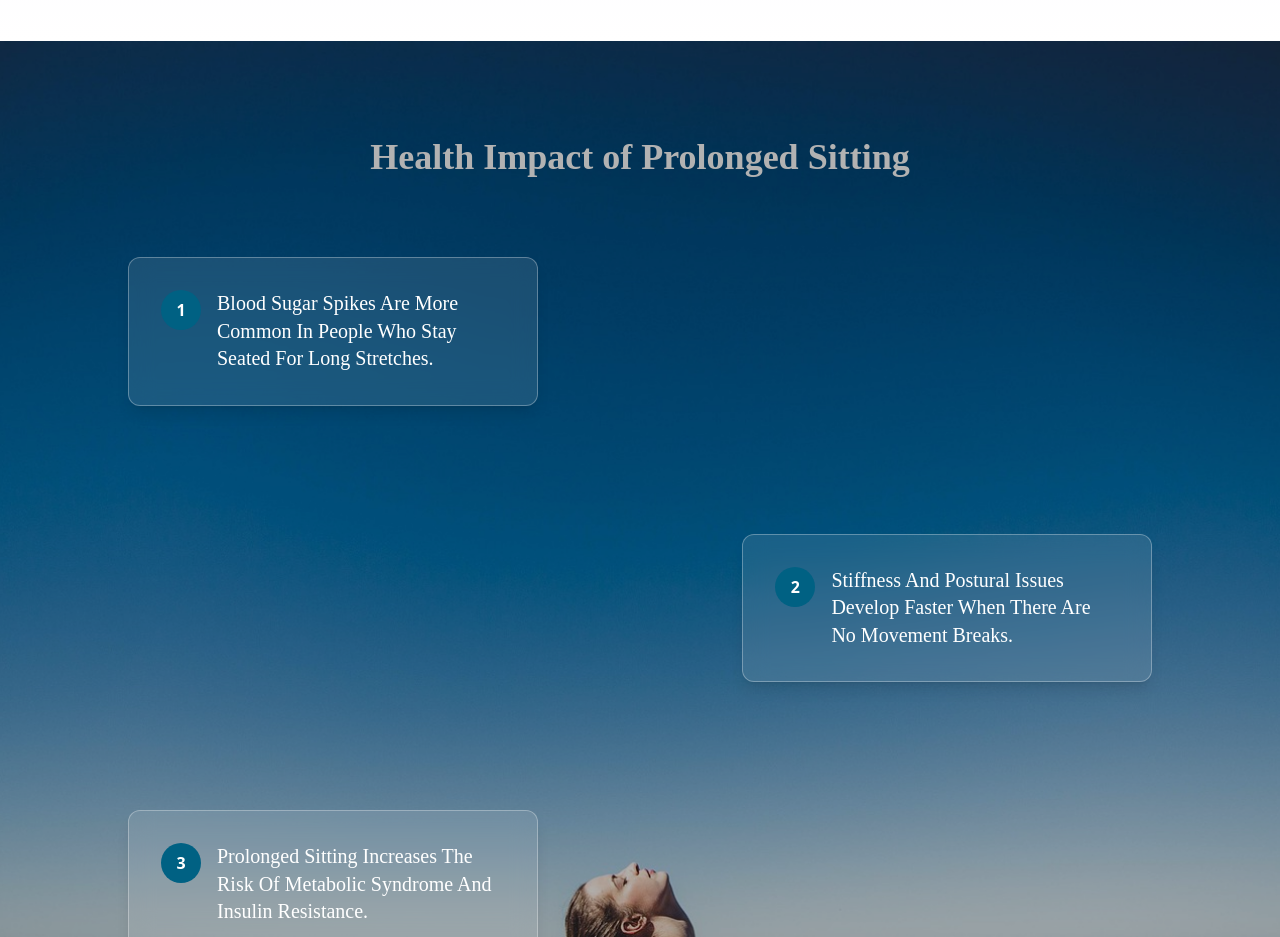
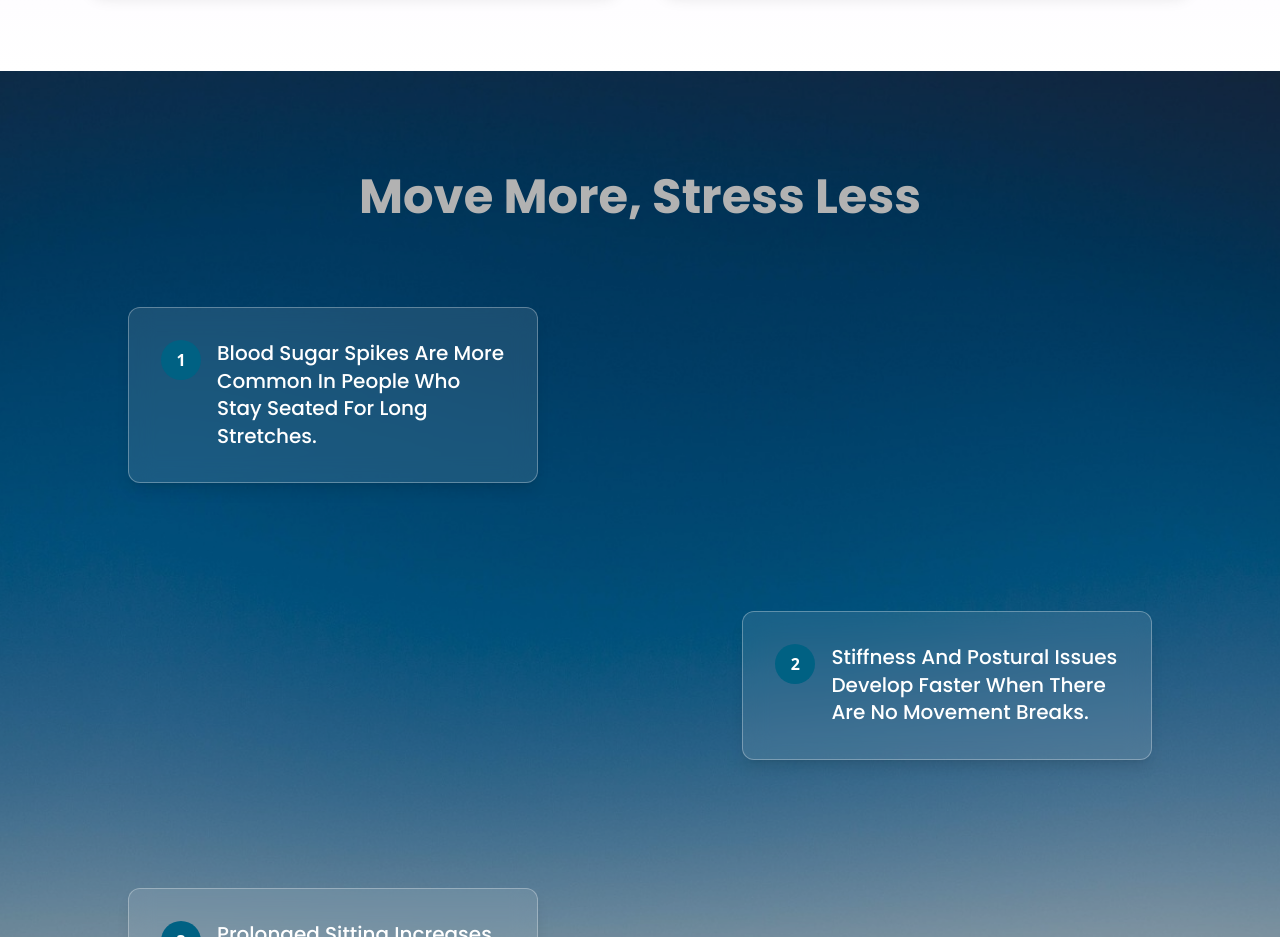
Before and after one commit to Dishon11/mycorerise-website, a React (Vite) app: page / in a window 1280 px wide. Shown: the part 3720-4657 px from the top of the page. Built offline with nearby package versions, Linux system fonts and the light colour scheme.

Commit message:
Apply Libre Baskerville for headings and Poppins for body

```diff
--- a/index.html
+++ b/index.html
@@ -1,9 +1,17 @@
-<!doctype html>
+<!DOCTYPE html>
 <html lang="en">
   <head>
     <meta charset="UTF-8" />
     <link rel="icon" type="image/svg+xml" href="/vite.svg" />
     <meta name="viewport" content="width=device-width, initial-scale=1.0" />
+
+    <link rel="preconnect" href="https://fonts.googleapis.com" />
+    <link rel="preconnect" href="https://fonts.gstatic.com" crossorigin />
+    <link
+      href="https://fonts.googleapis.com/css2?family=Libre+Baskerville:ital,wght@0,400..700;1,400..700&family=Poppins:ital,wght@0,100;0,200;0,300;0,400;0,500;0,600;0,700;0,800;0,900;1,100;1,200;1,300;1,400;1,500;1,600;1,700;1,800;1,900&display=swap"
+      rel="stylesheet"
+    />
+
     <title>mycorerise-website</title>
   </head>
   <body>
--- a/src/components/Flowchart.jsx
+++ b/src/components/Flowchart.jsx
@@ -27,9 +27,17 @@
         backgroundImage: "url('/images/women.jpg')", // background photo
       }}
     >
-      <div className="flex w-full h-fit justify-center text-white pb-20">
-        <h1 className="font-bold text-2xl sm:text-3xl md:text-4xl font-[Poppins]">
-          Health Impact of Prolonged Sitting
+      <div
+        className="flex w-full h-fit justify-center text-white
+                pb-8 sm:pb-12 md:pb-16 lg:pb-20 text-center"
+      >
+        <h1
+          className="font-bold
+                 text-xl sm:text-3xl md:text-4xl lg:text-5xl
+                 font-[Poppins] leading-tight"
+        >
+          {/* Health Impact of Prolonged Sitting */}
+          Move More, Stress Less
         </h1>
       </div>
       {/* Overlay for contrast */}
```
